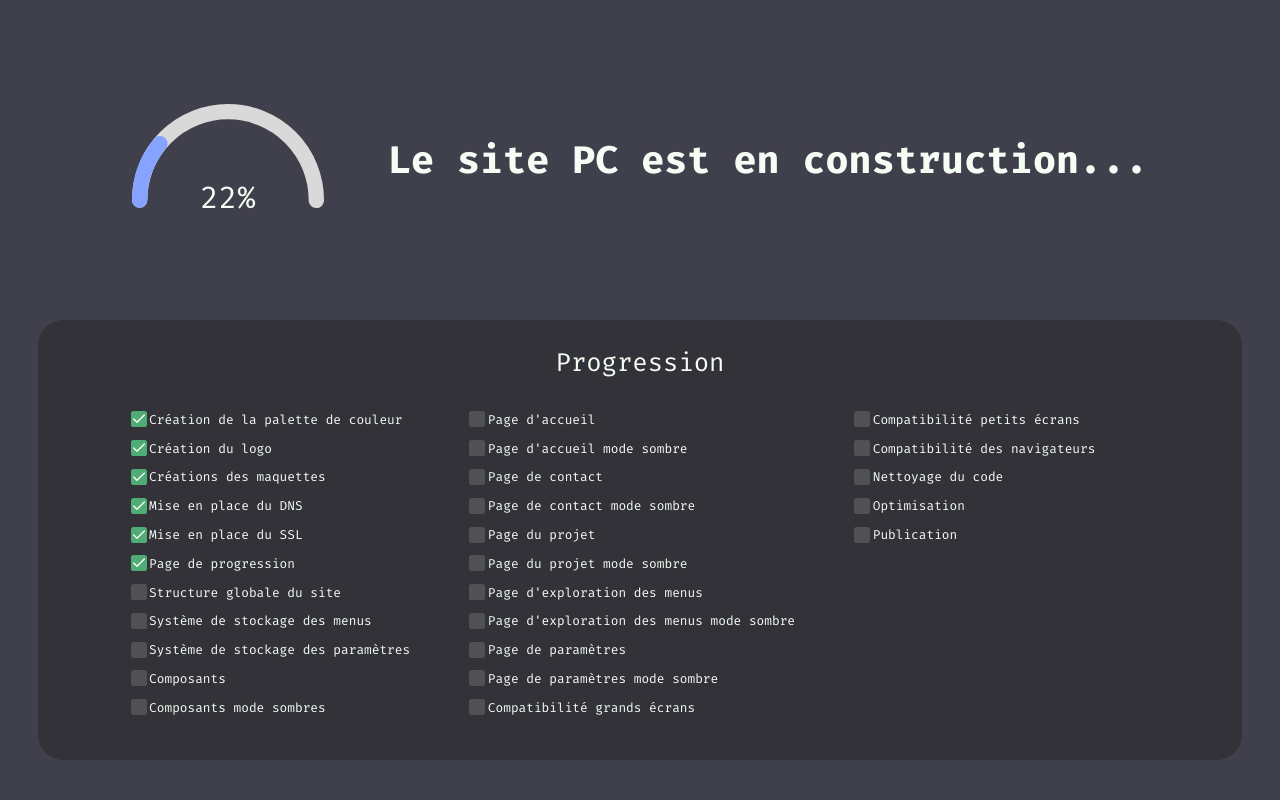
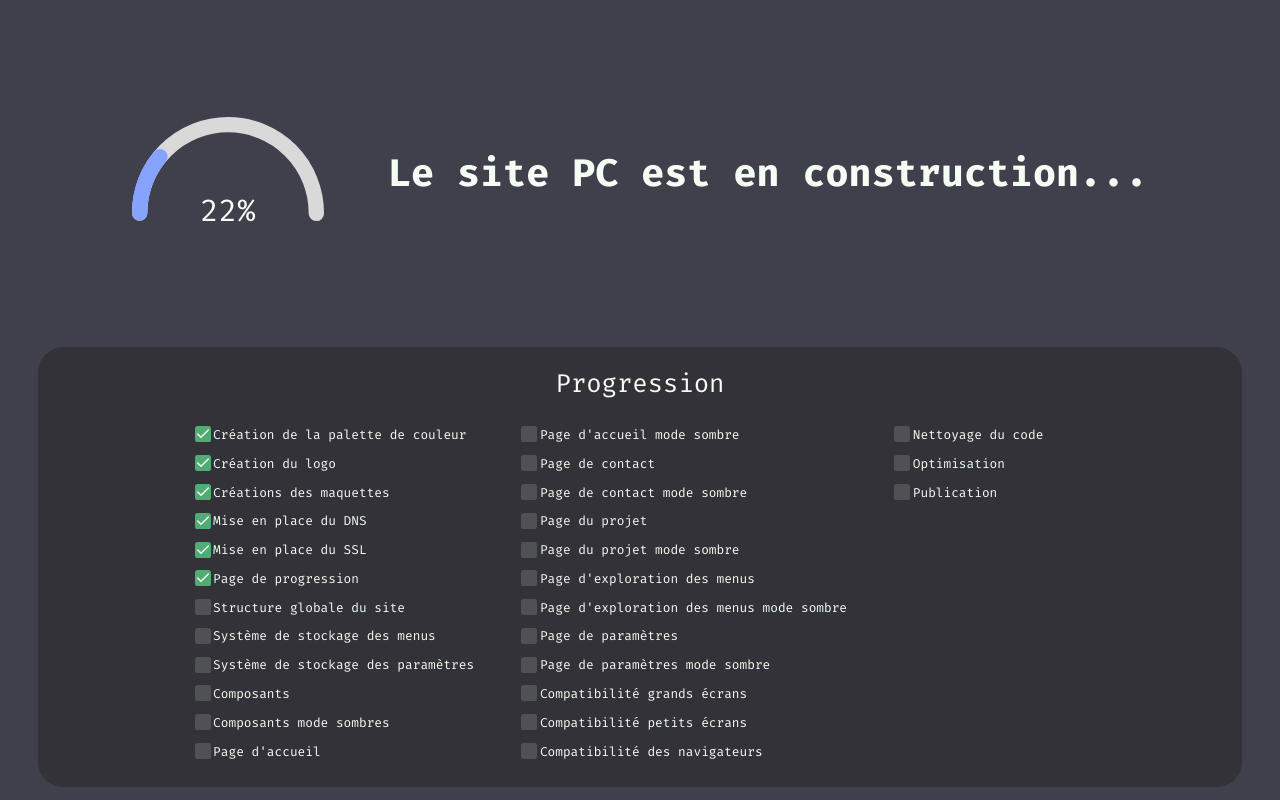
Before and after one commit to Menu-Vaucanson/Desktop, a React (Create React App) app: page / in a window 1280 px wide. Built offline with nearby package versions, Linux system fonts and the light colour scheme.

Commit message:
Update App.css
The progress list is now centered.

```diff
--- a/src/Stylesheets/App.css
+++ b/src/Stylesheets/App.css
@@ -1,6 +1,10 @@
 .App {
 	width: 100vw;
 	height: 100vh;
+	display: flex;
+	flex-direction: column;
+	align-items: center;
+	justify-content: space-evenly;
 }
 
 .AppHeader {
@@ -25,16 +29,15 @@
 }
 
 .AppProgress {
-	margin: 0 auto;
 	display: flex;
 	flex-direction: column;
 	align-items: center;
 	justify-content: space-evenly;
 	width: 90vw;
+	height: 55vh;
 	padding: 0 2vw;
 	background-color: #323238;
 	border-radius: 2vmax;
-	height: 55vh;
 }
 
 .AppProgressTitle {
@@ -43,8 +46,8 @@
 }
 
 .AppProgressList {
-	height: 41vh;
-	width: 80vw;
+	max-height: 45vh;
+	min-width: 70vw;
 	display: flex;
 	flex-direction: column;
 	align-items: flex-start;
@@ -54,15 +57,15 @@
 
 .AppProgressElement {
 	color: #F5FEF5;
-	font-size: 1vmax;
 	display: flex;
 	flex-direction: row;
 	align-items: center;
 	justify-content: center;
 	margin: 0.5vmax 0;
 	margin-right: 1vw;
-	width: max-content;
-	height: max-content;
+	width: fit-content;
+	height: fit-content;
+	font-size: 1vw;
 }
 
 .check {
```
